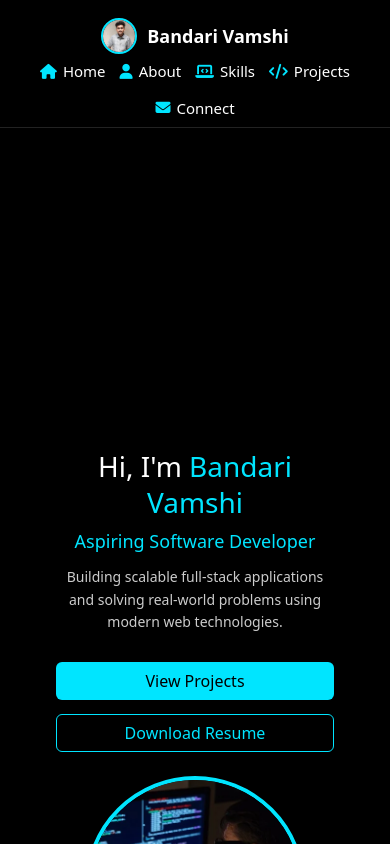
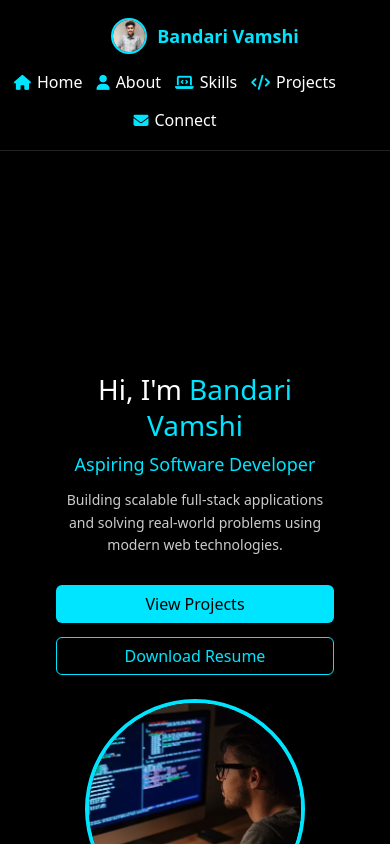
Before and after one commit to Bandarivamshi07/portfolio, a React (Vite) app: page / in a window 390 px wide. Shown: the top 844 px of the page. Built offline with nearby package versions, Linux system fonts and the light colour scheme.

Commit message:
Fix mobile navbar overlap by adjusting hero offset

```diff
--- a/src/styles/hero.css
+++ b/src/styles/hero.css
@@ -6,9 +6,10 @@
   display: flex;
   align-items: center;
   justify-content: center;
-  margin-top: 120px;
+  margin-top: 20px;
 
-  padding-top: 80px; /* navbar height */
+
+  padding-top: 10px; /* navbar height */
   padding-bottom: 40px;
 }
 
--- a/src/styles/navbar.css
+++ b/src/styles/navbar.css
@@ -15,7 +15,7 @@
   align-items: center;
   /* justify-content: space-between; */
 
-  padding: 10px 16px;
+  padding: 10px 26px;
 }
 
 /* ============================= */
@@ -25,6 +25,7 @@
   display: flex;
   align-items: center;
   gap: 10px;
+  padding-left: 20px;
 }
 
 .nav-avatar {
@@ -39,7 +40,7 @@
   font-size: 18px;
   font-weight: 600;
   white-space: nowrap;
-  color: #fff;
+  color: #00e5ff;
 }
 
 /* ============================= */
@@ -49,7 +50,8 @@
   list-style: none;
   display: flex;
   gap: 22px;
-  padding: 0;
+  padding: 10px;
+  padding-right: 50px;
   margin: 0;
 }
 
@@ -64,7 +66,7 @@
   gap: 6px;
   text-decoration: none;
   color: #fff;
-  font-size: 15px;
+  font-size: 16px;
   position: relative;
 }
 
```
